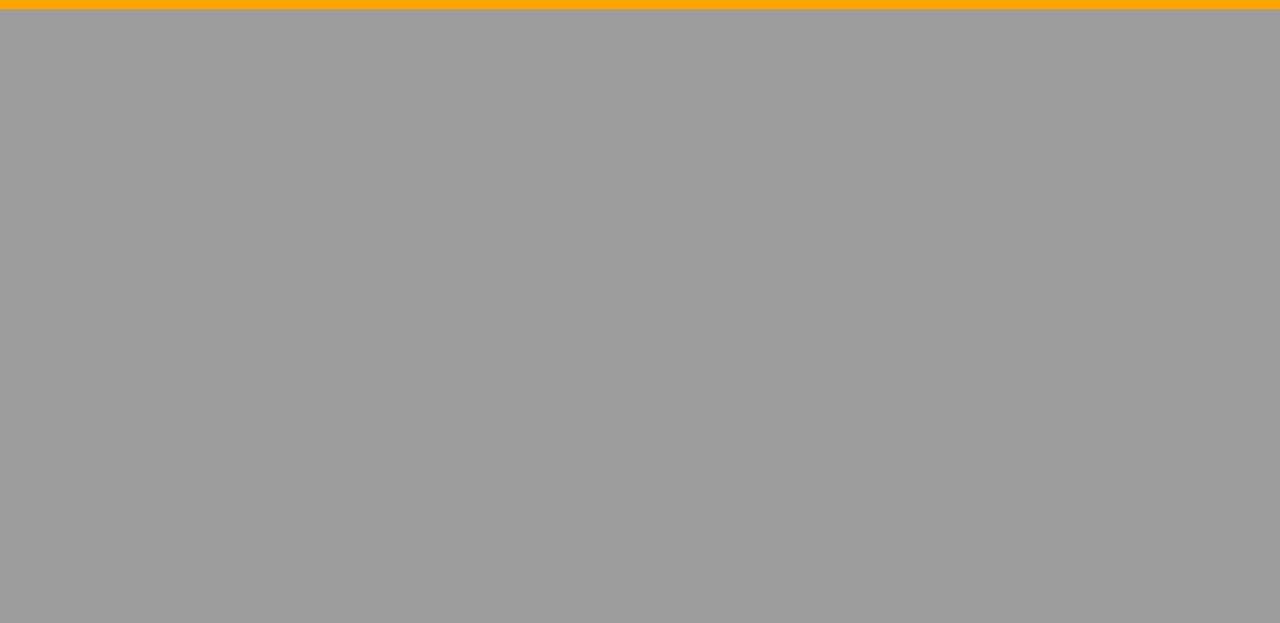
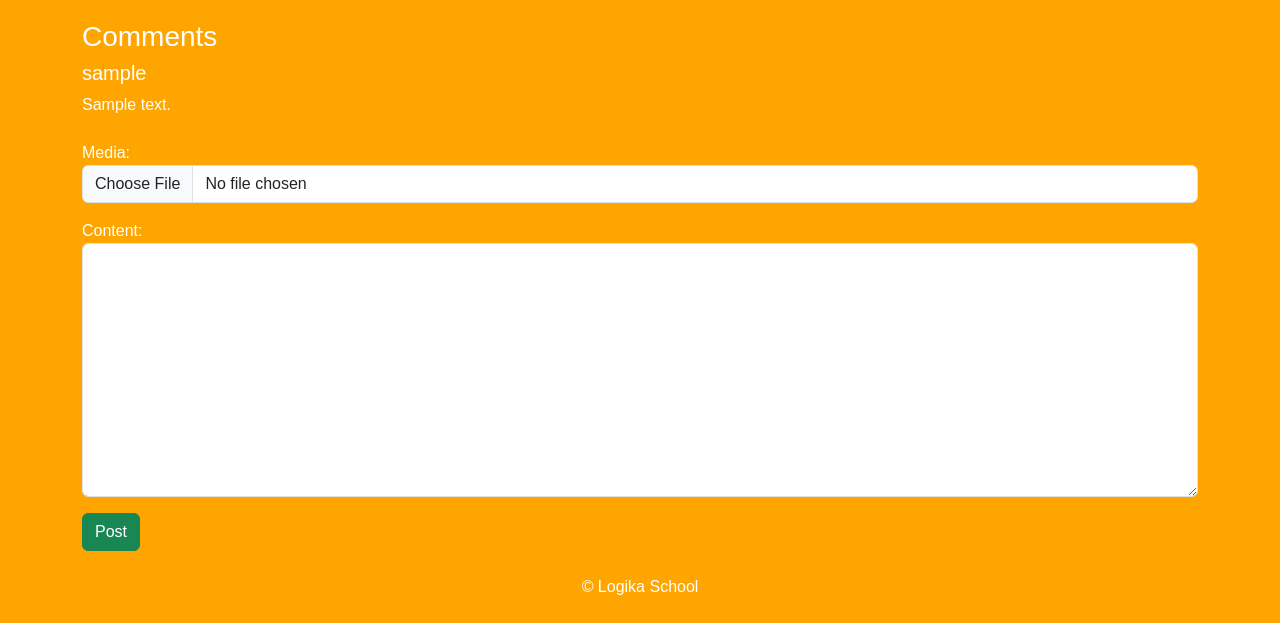
Before and after one commit to bpopivnyak/Reddit, a Django app: page /1/ in a window 1280 px wide; the page is wider, and only the part inside the window is pictured. Shown: the part 1186-1809 px from the top of that part. Before the commit the page ends 1195 px from the top of that part, so only its background shows below. Run offline with Django 5.2, Linux system fonts and the light colour scheme; tables that the repository leaves empty hold one stand-in row (values such as "Sample post").

Commit message:
HotFix comments

```diff
--- a/accounts/forms.py
+++ b/accounts/forms.py
@@ -1,6 +1,6 @@
 from django import forms
 from django.contrib.auth.forms import AuthenticationForm, UserCreationForm
-from django.contrib.auth.models import User
+from .models import User
 
 
 
@@ -18,7 +18,7 @@ class LoginForm(AuthenticationForm):
 class RegisterForm(UserCreationForm):
     class Meta:
         model = User
-        fields = ['username', 'password1', 'password2']
+        fields = ['username', 'password1', 'password2', "date_of_birth"]
 
     def __init__(self, *args, **kwargs):
         super().__init__(*args, **kwargs)
@@ -27,3 +27,4 @@ class RegisterForm(UserCreationForm):
 
         self.fields['password1'].widget = forms.PasswordInput(attrs={'class': 'form-control mb-2'})
         self.fields['password2'].widget = forms.PasswordInput(attrs={'class': 'form-control mb-2'})
+        self.fields['date_of_birth'].widget = forms.DateInput(attrs={'class': 'form-control mb-2', 'type': 'date'})
--- a/main/forms.py
+++ b/main/forms.py
@@ -1,5 +1,5 @@
 from django import forms
-from main.models import Post, Comment
+from main.models import Post, Comment, Reaction
 
 class PostForm(forms.ModelForm):
 
@@ -15,3 +15,7 @@ class CommentsForm(forms.ModelForm):
         widgets = {
             "media": forms.FileInput()
         }
+    def __init__(self, *args, **kwargs):
+        super().__init__(*args, **kwargs)
+        for field in self.fields:
+            self.fields[field].widget.attrs.update({'class': 'form-control mb-2'})
--- a/main/models.py
+++ b/main/models.py
@@ -11,14 +11,14 @@ class Post(models.Model):
         return self.title
 
 class Comment(models.Model):
-    comment = models.ForeignKey(Post, on_delete=models.CASCADE, related_name="comments")
+    post = models.ForeignKey(Post, on_delete=models.CASCADE, related_name="comments")
     user = models.ForeignKey(User, on_delete=models.CASCADE, related_name="comments")
     content = models.TextField()
     created_at = models.DateTimeField(auto_now_add=True)
     media = models.FileField(upload_to="comments_media/", blank=True, null=True)
 
     def __str__(self):
-        return self.comment
+        return self.content
 
 class Reaction(models.Model):
     user = models.ForeignKey(User, on_delete=models.CASCADE, related_name="reactions")
--- a/main/views.py
+++ b/main/views.py
@@ -31,8 +31,9 @@ class PostDetail(DetailView):
         if comment_form.is_valid():
             comment = comment_form.save(commit=False)
             comment.user = request.user
+            comment.post = self.get_object()
             comment.save()
-            return redirect('', pk=comment.pk)
+            return redirect('post-detail', pk= self.get_object().pk)
         else:
             pass
 
--- a/templates/base.html
+++ b/templates/base.html
@@ -28,6 +28,7 @@
             <span class="visually-hidden">Toggle Dropdown</span>
          </a>
           <ul class="dropdown-menu">
+            <li><a class="dropdown-item" href="#">Profile</a></li>
             <li><a class="dropdown-item" href="#">About this site</a></li>
             <li><a class="dropdown-item" href="#">Chats</a></li>
             <li><a class="dropdown-item" href="#">Notes</a></li>
--- a/templates/main/post_detail.html
+++ b/templates/main/post_detail.html
@@ -2,17 +2,24 @@
 {% block content %}
 {% load extra_tags %}
 
+<li class="list-group-item">
+    <div class="card" style="width: 80rem;">
+        <div class="alert alert-light" role="alert">
             <span class="badge text-bg-primary">{{ post.user }}</span>
             <h1>{{ post.title }}</h1>
             <h4>{{ post.description }}</h4>
             {% if post.media %}
             <img src="{{ post.media.url }}" class="card-img-top" alt="...">
             {% endif %}
+        </div>
+    </div>
+</li>
 
 <div class="comments mt-4">
 <h3>Comments</h3>
-    {% for comment in task.comments.all %}
+    {% for comment in post.comments.all %}
         <div class="comment mb-2">
+            <h5>{{ comment.user }}</h5>
             <p>{{ comment.content }}</p>
             {% if comment.media %}
                 <div class="comment-media">
@@ -27,4 +34,12 @@
     {% endfor %}
 </div>
 
+<div class="add-comment mt-4">
+    <form action="{% url 'post-detail' post.pk %}" method="post" enctype="multipart/form-data">
+        {% csrf_token %}
+        {{ comment_form.as_p }}
+        <button type="submit" class="btn btn-success">Post</button>
+    </form>
+</div>
+
 {% endblock %}
```
Also changed, not shown: main/migrations/0003_rename_comment_comment_post.py (added), media/comments_media/Знімок_екрана_2025-08-07_212907.png (added), media/user_image/Spongebob-squarepants.png (added). Lines whose indentation alone changed are shown as unchanged.
